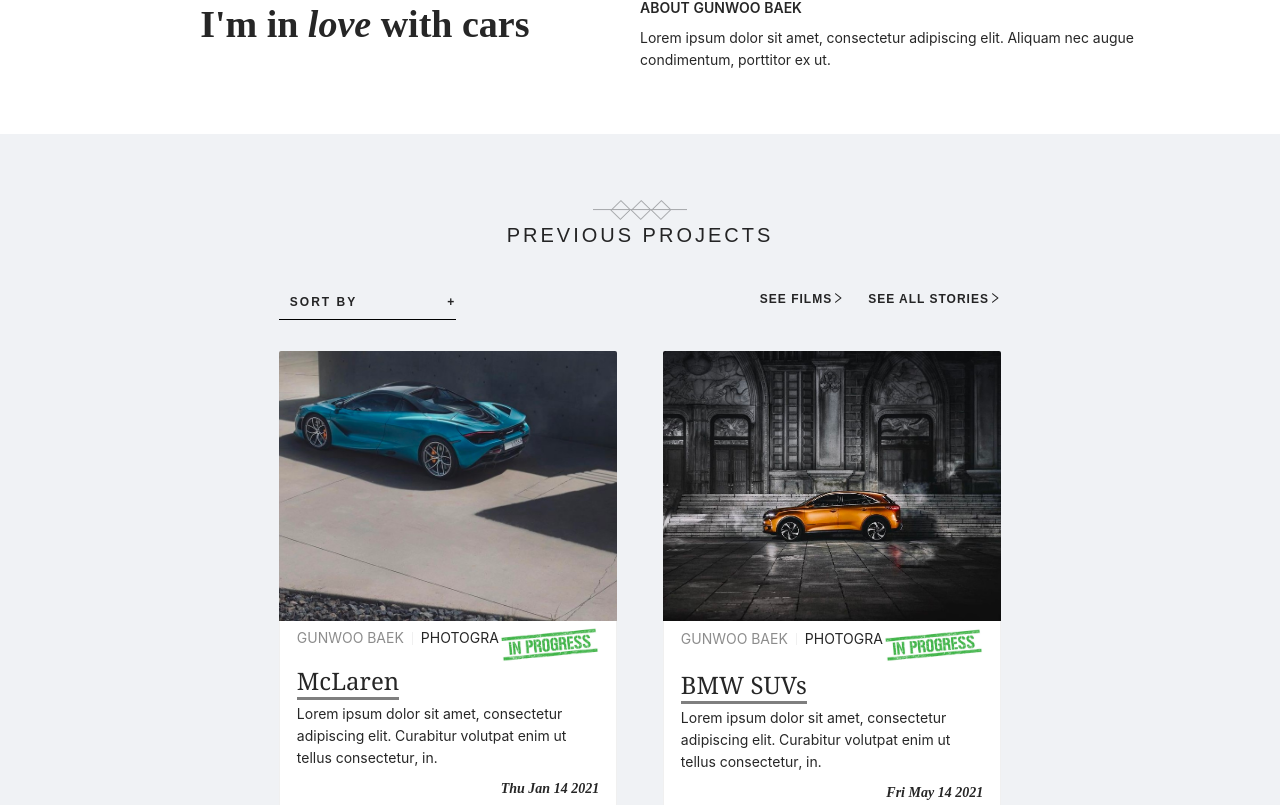
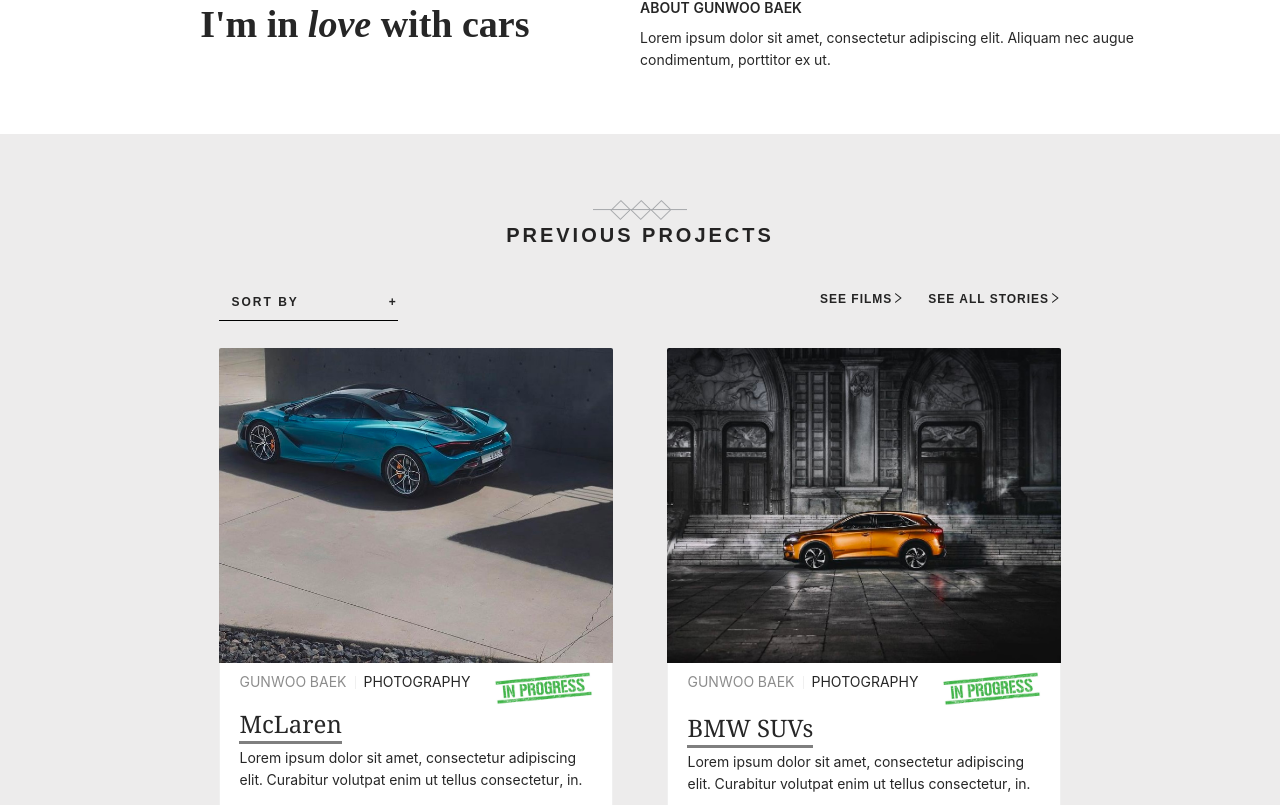
Before and after one commit to Hangyul-Son/Aatreum, a React (Create React App) app: page /bio/1 in a window 1280 px wide. Shown: the part 732-1537 px from the top of the page. Built offline with nearby package versions, Linux system fonts and the light colour scheme.

Commit message:
Style portfolio title sections

```diff
--- a/src/components/bio/bio-portfolio.scss
+++ b/src/components/bio/bio-portfolio.scss
@@ -1,6 +1,6 @@
 .pf-container {
   position: relative;
-  background-color: #f0f2f5;
+  background-color: #edecec;
   padding-top: 5%;
   text-align: center;
 
@@ -12,21 +12,15 @@
     margin-bottom: 4%;
     font-size: 20px;
     font-family: sans-serif;
+    font-weight: 700;
     letter-spacing: 3px;
   }
 
   .pf-row {
-    margin: 3% 20% 0 20%;
-
-    .pf-link {
-      padding-right: 3%;
-      text-align: right;
-      font-family: sans-serif;
-      letter-spacing: 1px;
-    }
+    margin: 3% 15% 0 15%;
 
     .pf-col {
-      margin-top: 4%;
+      margin-top: 3%;
       padding: 0% 3% 2% 3%;
     }
   }
```
